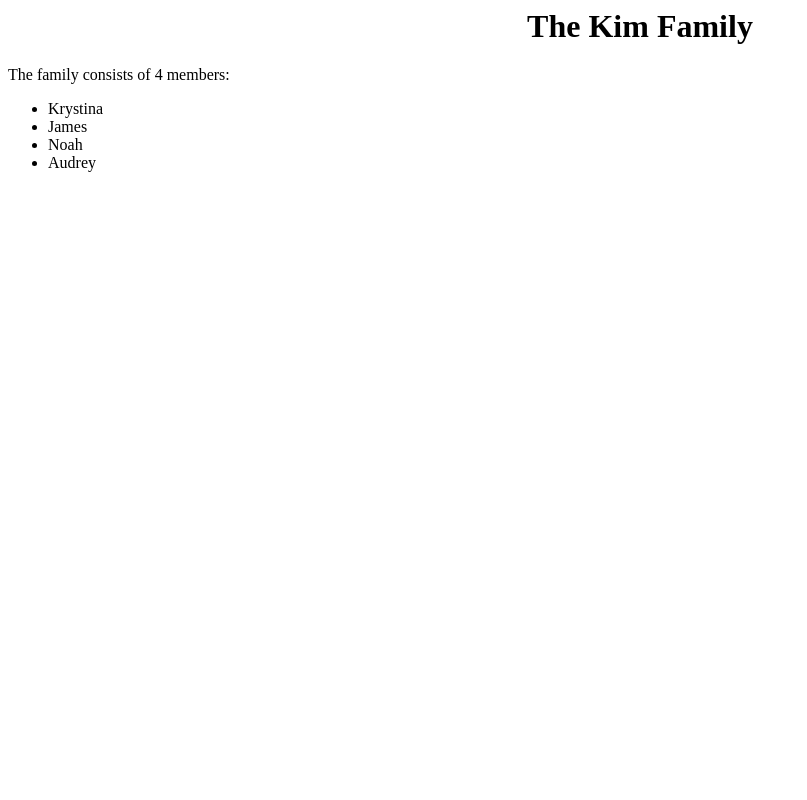
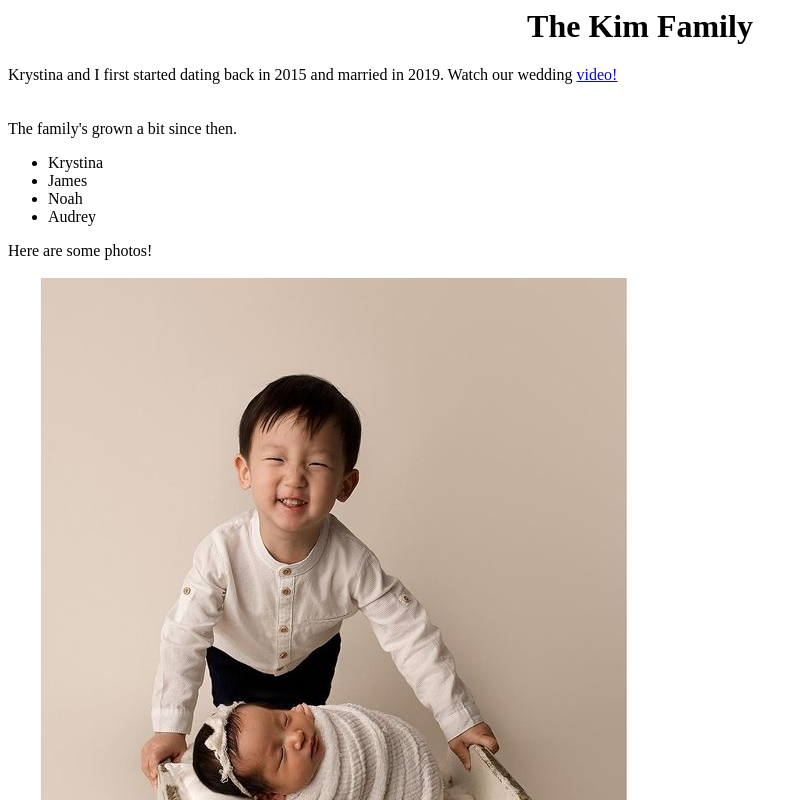
Before and after one commit to semajkim/test_web, a plain HTML site: page index.html in a window 1280 px wide. Shown: the top 800 px of the page, without its empty margins (0-807 px from the left). Drawn offline with Linux system fonts and the light colour scheme.

Commit message:
added some more text and media for page describing/showing family

```diff
--- a/index.html
+++ b/index.html
@@ -1,10 +1,19 @@
 <h1 style="text-align:center">The Kim Family</h1>
-<p1 style="text-align:center">The family consists of 4 members:
+<p1 style="text-align:center">Krystina and I first started dating back in 2015 and married in 2019. Watch our wedding <A HREF = "https://www.youtube.com/watch?v=jgFV8MgKbX0">video!</A><br />
+    <br />
+    <br />
 </p1>
 
+
+<p2>The family's grown a bit since then.</p2>
 <ul>
     <li >Krystina</li>
     <li >James</li>
     <li >Noah</li>
     <li >Audrey</li>
   </ul>
+
+<p3>Here are some photos!    <br />    <br /></p3>
+<img src="noah_audrey_smile.jpg" alt="noah_audrey_smile">
+
+<img src="kry_jam_engage_friends.jpg" alt="james and Krystina engagement party with friends">
```
Also changed, not shown: kry_jam_engage_friends.jpg (added), noah_audrey_smile.jpg (added).
